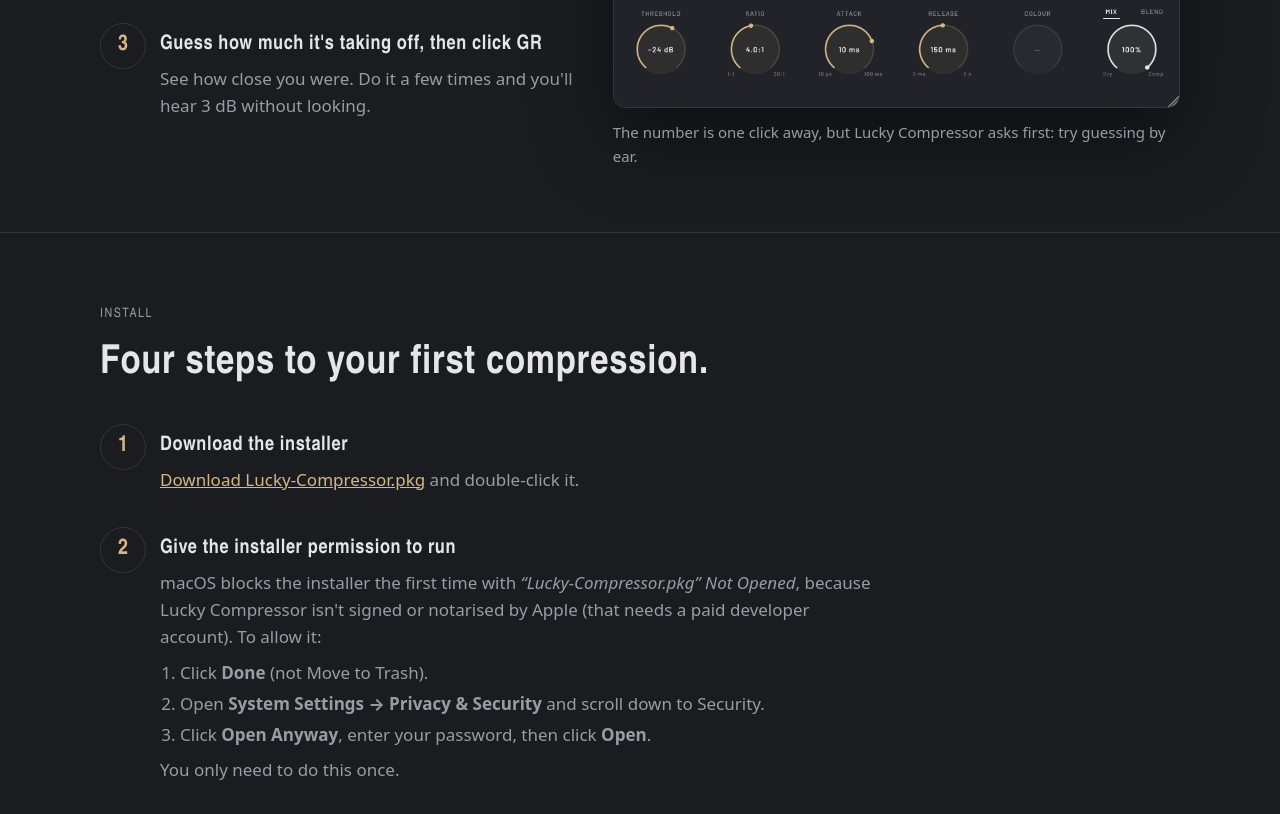
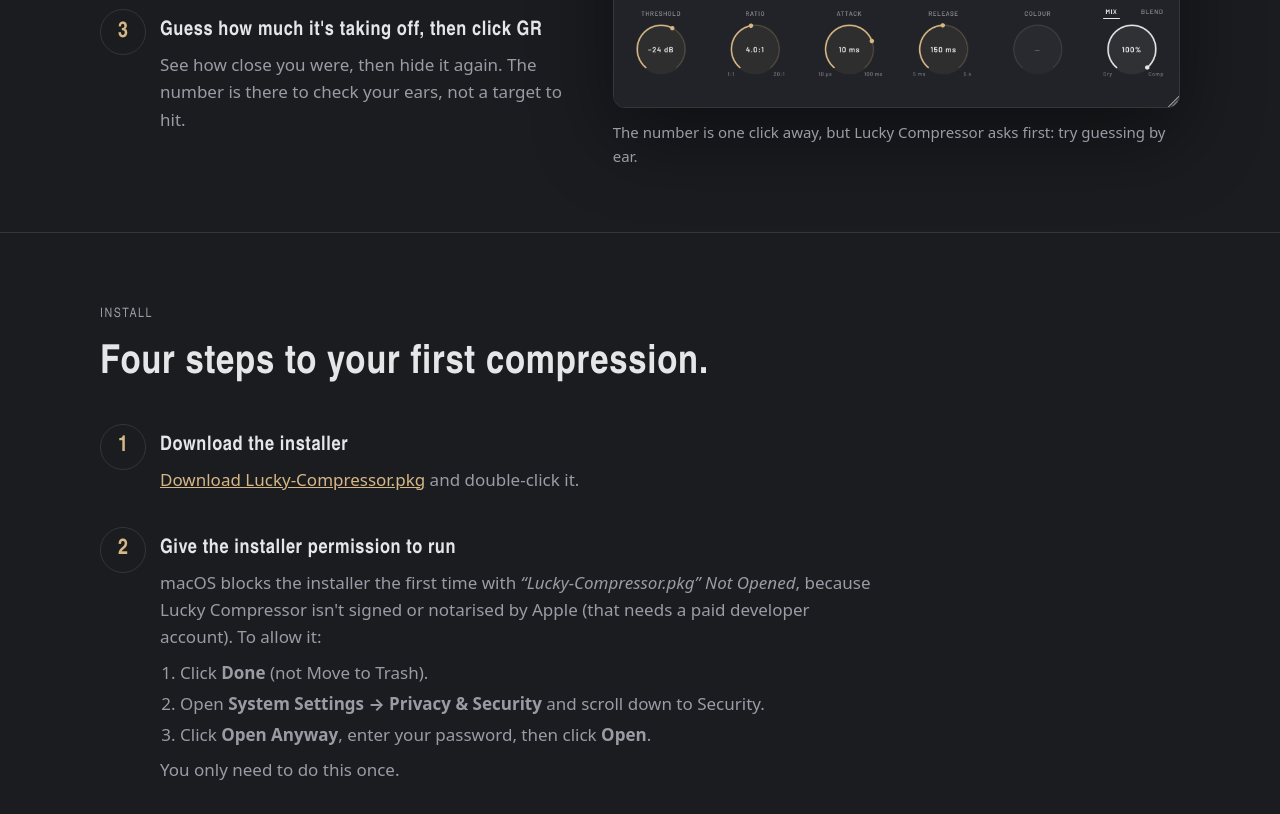
Before and after one commit to tomdmaguire/lucky-comp, a plain HTML site: page docs/index.html in a window 1280 px wide. Shown: the part 3654-4468 px from the top of the page. Drawn offline with Linux system fonts and the light colour scheme; a web font is replaced by a local one.

Commit message:
docs(site): make GR a check, not a target
Co-Authored-By: Claude Opus 5.5 <noreply@anthropic.com>

```diff
--- a/docs/index.html
+++ b/docs/index.html
@@ -272,7 +272,7 @@
           <li>
             <div>
               <h3>Guess how much it's taking off, then click GR</h3>
-              <p>See how close you were. Do it a few times and you'll hear 3&nbsp;dB without looking.</p>
+              <p>See how close you were, then hide it again. The number is there to check your ears, not a target to hit.</p>
             </div>
           </li>
         </ol>
```
